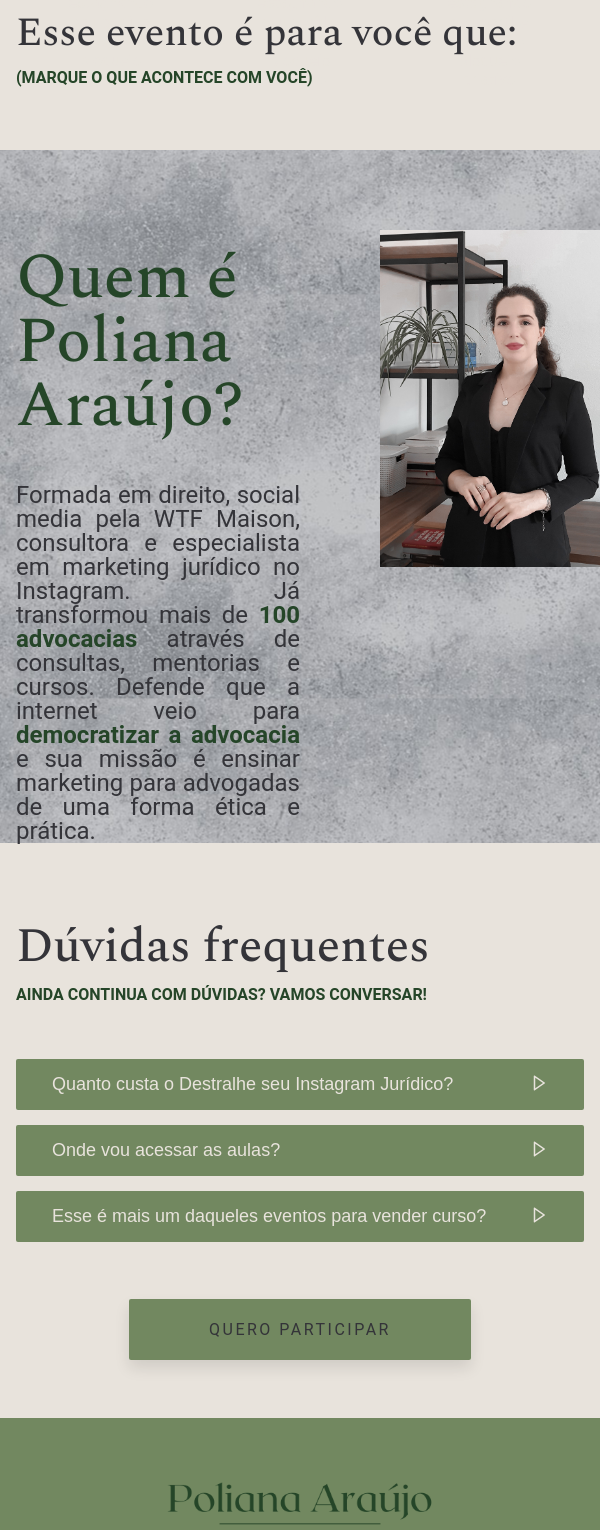
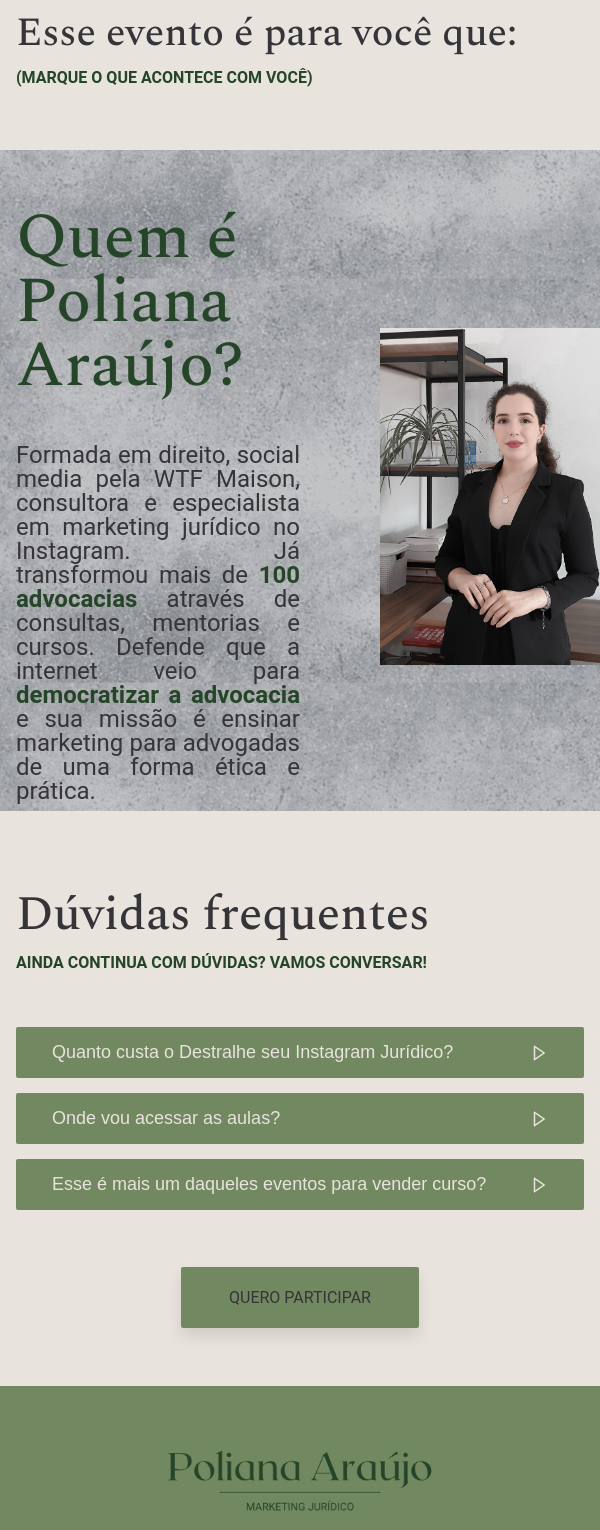
Before and after one commit to julianaraujo333/DestralheJuridico, a React (Create React App) app: page / in a window 600 px wide. Shown: the part 1462-2992 px from the top of the page. Built offline with nearby package versions, Linux system fonts and the light colour scheme.

Commit message:
mobile duvidas e mentor

```diff
--- a/src/Components/Forms/Button/Button.js
+++ b/src/Components/Forms/Button/Button.js
@@ -6,6 +6,7 @@ const Button = () => {
     <div className={`${styles.wrapper} container`}>
       <a
         href="https://chat.whatsapp.com/L62ACsNRcTYHoEzSHQMZ1r"
+        target="_blank"
         className={styles.button}
       >
         Quero Participar
--- a/src/Components/Forms/Button/Button.module.css
+++ b/src/Components/Forms/Button/Button.module.css
@@ -1,7 +1,6 @@
 .button {
   padding: 1.3em 5em;
   text-transform: uppercase;
-  letter-spacing: 2.5px;
   background-color: var(--color-light);
   border: none;
  /* border-radius: 45px;*/
@@ -30,3 +29,11 @@
   text-align: center;
   margin-bottom: 5em;
  }
+
+
+ @media screen and (max-width: 600px) {
+  .button{
+    padding: 1.3em 3em;
+  }
+
+}
--- a/src/Components/Mentor/Mentor.module.css
+++ b/src/Components/Mentor/Mentor.module.css
@@ -6,34 +6,24 @@
 }
 
 
+.wrapper{
+  display: flex;
+  flex-direction: column;
+  align-items: center;
+ }
 
-.wrapper{
-  display: grid;
-  grid-template-columns: 1fr 1fr;
-
-  padding-top: 5em;
-}
-
-/*
-.wrapper::after{
-  display: block;
-  content: '';
-  background: url('../../Assets/tutor.jpeg');
-  background-size: cover;
-}*/
 
 .wrapper img{
   max-width: 95%;
   max-height: 90%;
+  padding:2rem 0 2rem 0;
 }
-.wrapper img{
-  margin-left: 5rem;
-}
+
 
 .wrapper h4{
   color: var(--color-dark);
   margin-bottom: .7em;
-  font-size: 4rem;
+  font-size: 2.5rem;
 }
 
 .wrapper p{
@@ -45,3 +35,23 @@
   color: var(--color-dark);
   font-weight: bold;
 }
+
+@media screen and (min-width: 600px) {
+
+
+   .wrapper{
+      display: grid;
+      grid-template-columns: 1fr 1fr;
+
+      padding-top: 2.5em;
+    }
+
+  .wrapper img{
+    margin-left: 5rem;
+    padding: 0;
+  }
+
+  .wrapper h4{
+    font-size: 4rem;
+  }
+  }
--- a/src/Components/Questions/Collapse.module.css
+++ b/src/Components/Questions/Collapse.module.css
@@ -32,3 +32,14 @@
   text-align: left;
   margin-top:15px;
 }
+
+
+@media screen and (max-width: 600px) {
+  .collapse button{
+    align-items: center;
+  }
+
+  .collapse svg{
+    min-width: 1.125rem;
+  }
+}
```
